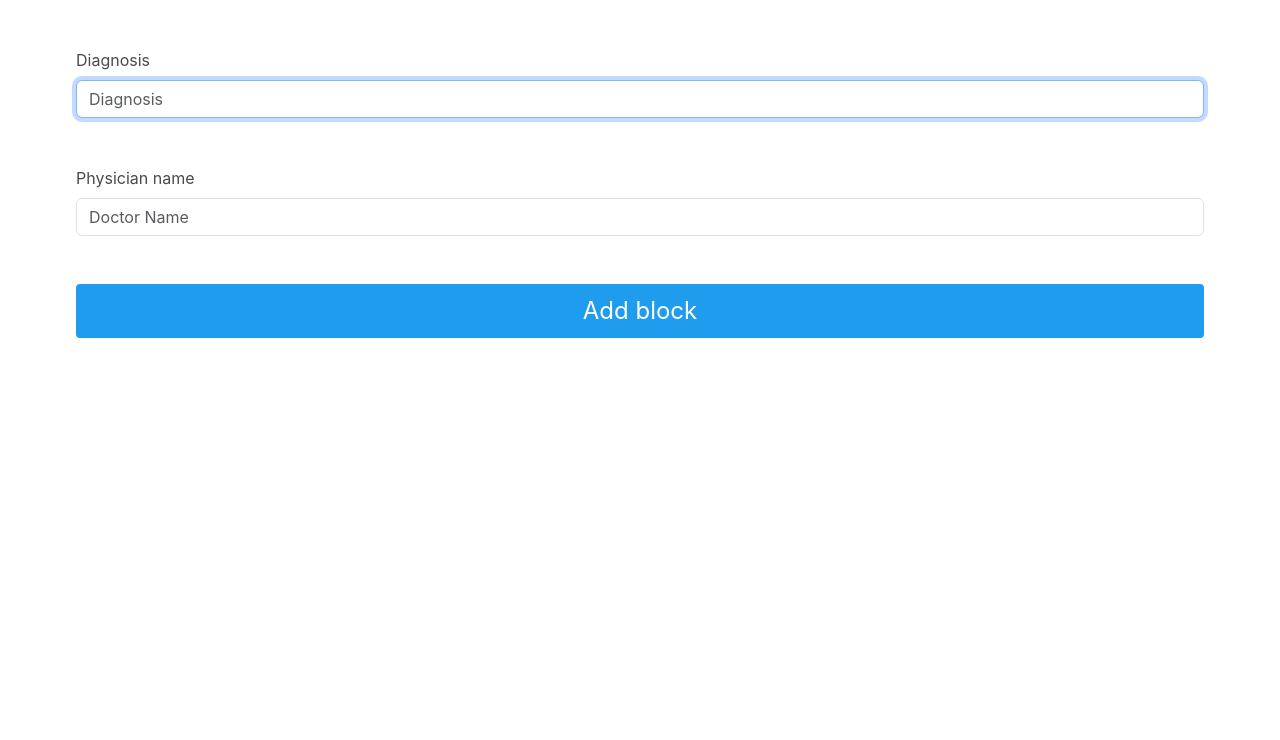
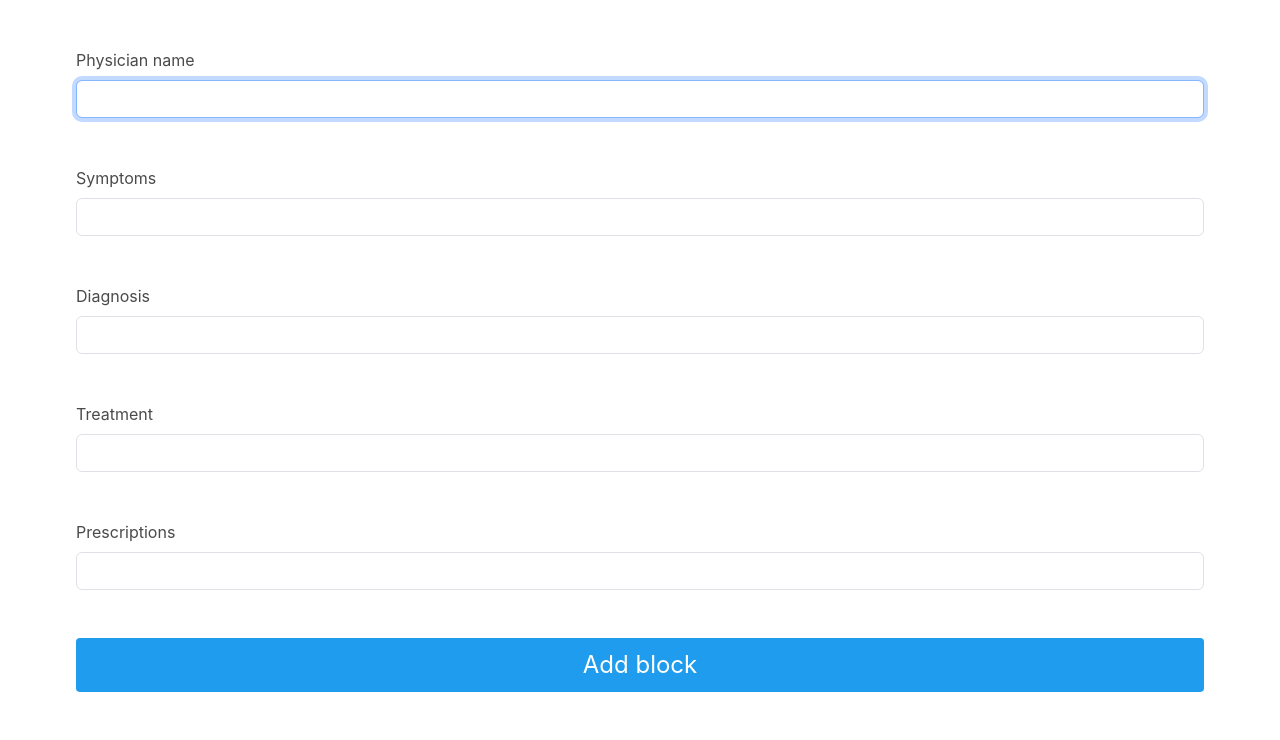
Before and after one commit to ghanem025/Blockchain-app, a Flask app: page /adding_block in a window 1280 px wide. Shown: the part 72-812 px from the top of the page. Before the commit the page ends 410 px from the top, so only its background shows below. Run offline with Flask 3, Linux system fonts and the light colour scheme; some libraries are stand-ins or nearby versions.

Commit message:
added fields

```diff
--- a/src/templates/add_block.html
+++ b/src/templates/add_block.html
@@ -3,18 +3,39 @@
 {% block content %}
 <div>
     <form method="POST" action="/adding_block">
+      <!-- Doctor Name -->
+      <div class="form-outline mb-5">
+        <div class="control">
+            <label class="form-label" for="user">Physician name</label>
+            <input class="form-control" type="doctor" name="doctor" autofocus="">
+        </div>
+      </div>
+      <!-- Symptoms -->
+      <div class="form-outline mb-5">
+        <div class="control">
+            <label class="form-label" for="user">Symptoms</label>
+            <input class="form-control" type="symptoms" name="symptoms" autofocus="">
+        </div>
+      </div>
       <!-- Patient diagnosis -->
       <div class="form-outline mb-5">
         <div class="control">
             <label class="form-label" for="user">Diagnosis</label>
-            <input class="form-control" type="diagnosis" name="diagnosis" placeholder="Diagnosis" autofocus="">
+            <input class="form-control" type="diagnosis" name="diagnosis" autofocus="">
         </div>
       </div>
-      <!--Doctor Name -->
+      <!-- Treatment -->
       <div class="form-outline mb-5">
         <div class="control">
-            <label class="form-label" for="user">Physician name</label>
-            <input class="form-control" type="doctor" name="doctor" placeholder="Doctor Name" autofocus="">
+            <label class="form-label" for="user">Treatment</label>
+            <input class="form-control" type="treatment" name="treatment" autofocus="">
+        </div>
+      </div>
+      <!-- Prescriptions -->
+      <div class="form-outline mb-5">
+        <div class="control">
+            <label class="form-label" for="user">Prescriptions</label>
+            <input class="form-control" type="prescription" name="prescription" autofocus="">
         </div>
       </div>
       <button class="button is-block is-info is-large is-fullwidth">Add block</button>
```
